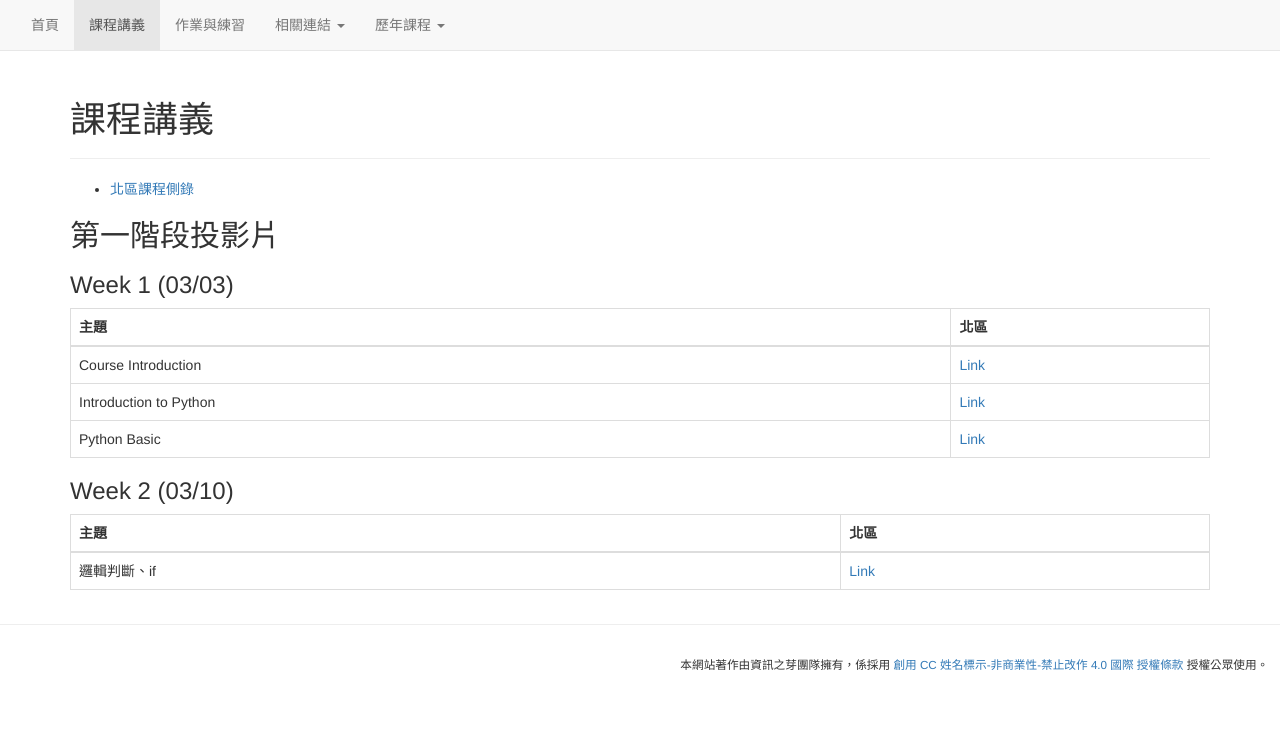
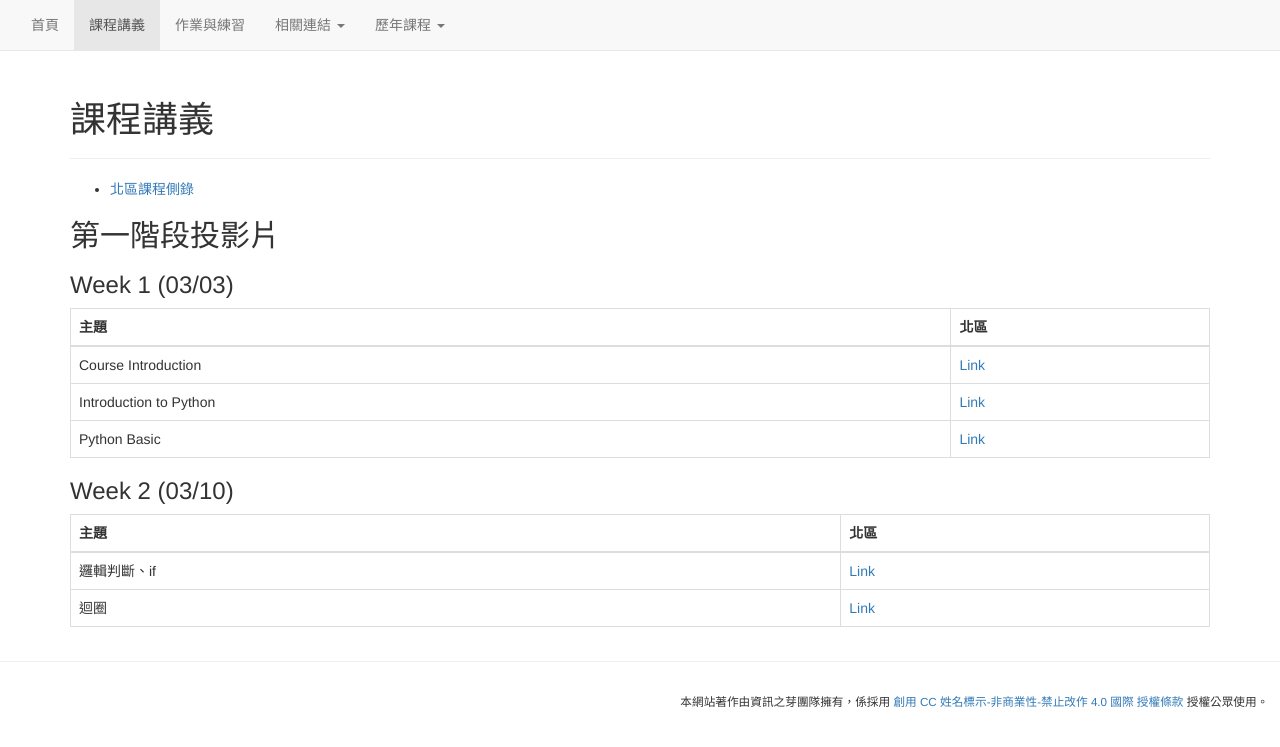
Before and after one commit to tw-csie-sprout/py2025, a Jekyll site: the page built from slides.md, in a window 1280 px wide. Shown: the top 747 px of the page. Built offline with Jekyll 4.4.1, drawn with Linux system fonts in a browser that asks for light colours.

Commit message:
Update week2 slides link

```diff
--- a/slides.md
+++ b/slides.md
@@ -23,3 +23,4 @@ title: "課程講義"
 | 主題 | 北區 |
 | --- | --- |
 | 邏輯判斷、if | [Link](https://docs.google.com/presentation/d/1Na8_-UwhAiXk8KrPRxkh4rO9YDE03Ra2iy_jCfxVKuA/edit?usp=sharing) |
+| 迴圈 | [Link](https://drive.google.com/file/d/1jXdN-vTeIwsCsouMqE2gzyF0hlo4VTiE/view?usp=drive_link) |
```
